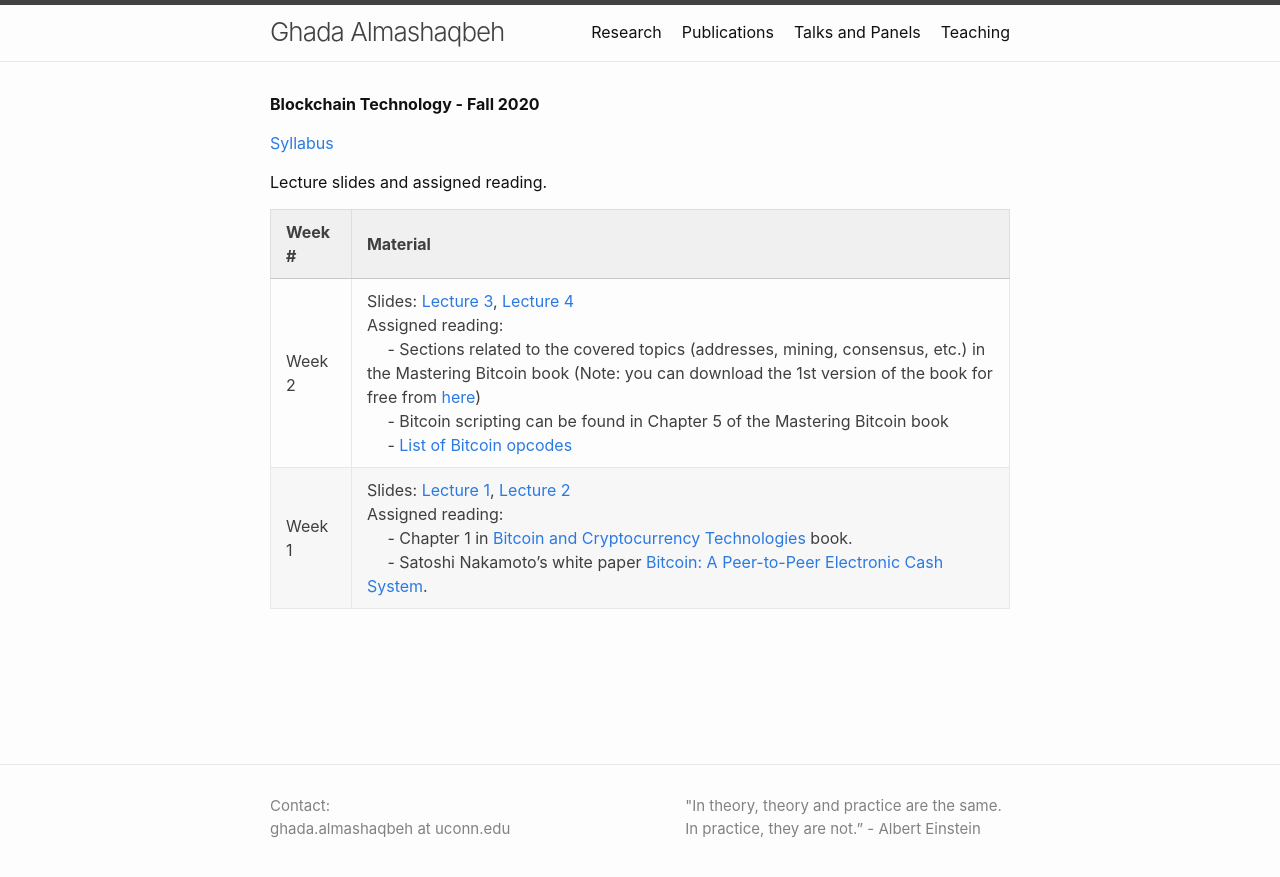
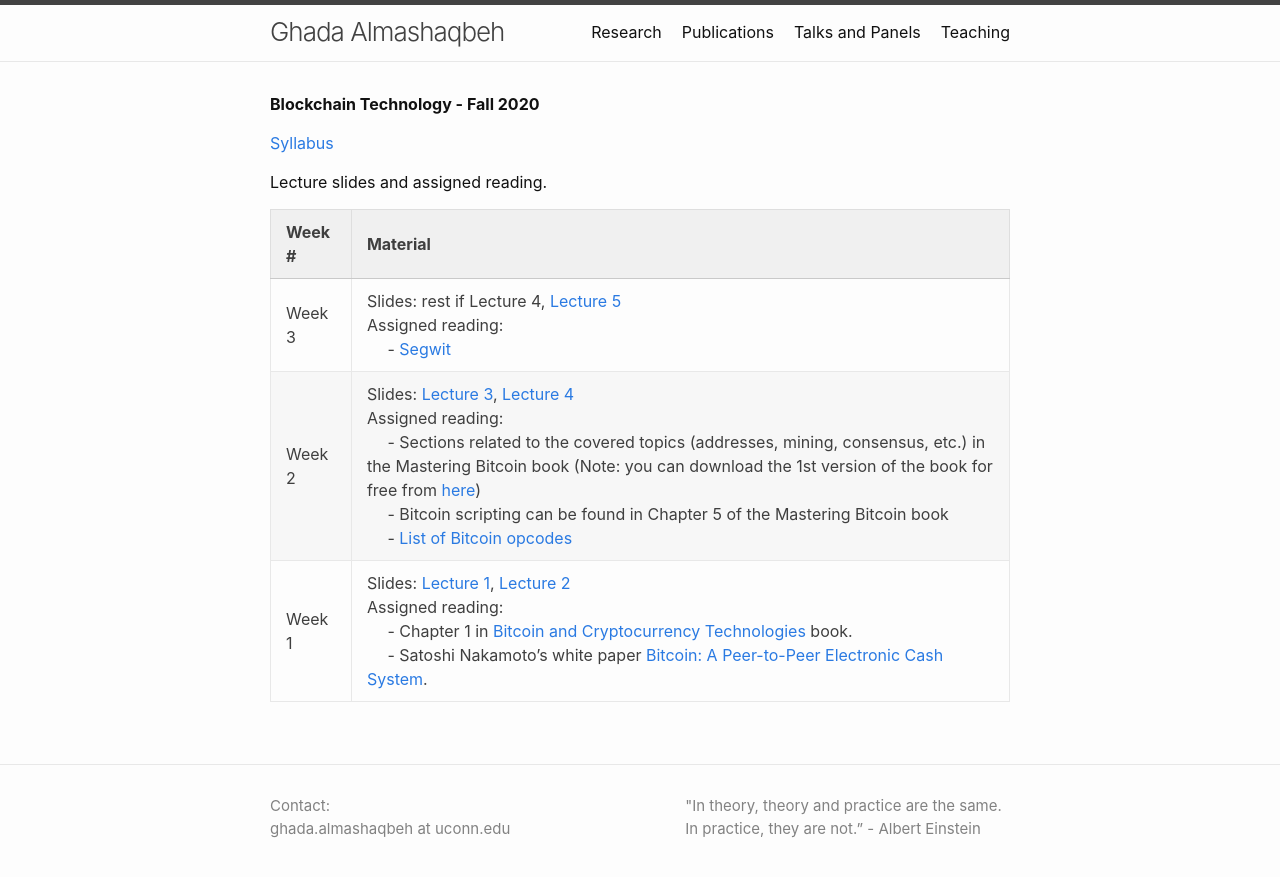
Before and after one commit to GhadaAlmashaqbeh/GhadaAlmashaqbeh.github.io, a Jekyll site: the page built from courses/blockchain-technology-f2020/index.md, in a window 1280 px wide. Shown: the top 877 px of the page. Built offline with Jekyll 4.4.1, drawn with Linux system fonts in a browser that asks for light colours.

Commit message:
add lecture 5

```diff
--- a/courses/blockchain-technology-f2020/index.md
+++ b/courses/blockchain-technology-f2020/index.md
@@ -10,5 +10,6 @@ Lecture slides and assigned reading.
 
 | Week # | Material           |
 |--------|--------------------|
+| Week 3 | Slides: rest if Lecture 4, [Lecture 5](./lecture5.pdf) <br/> Assigned reading: <br/> &emsp; - [Segwit](https://en.bitcoin.it/wiki/Segregated_Witness) |
 | Week 2 | Slides: [Lecture 3](./lecture3.pdf), [Lecture 4](./lecture4.pdf) <br/> Assigned reading: <br/> &emsp; - Sections related to the covered topics (addresses, mining, consensus, etc.) in the Mastering Bitcoin book (Note: you can download the 1st version of the book for free from [here](https://en.bitcoin.it/wiki/Mastering_Bitcoin)) <br/> &emsp; - Bitcoin scripting can be found in Chapter 5 of the Mastering Bitcoin book <br/> &emsp; - [List of Bitcoin opcodes](https://en.bitcoin.it/wiki/Script) |
 | Week 1 | Slides: [Lecture 1](./lecture1.pdf), [Lecture 2](./lecture2.pdf) <br/> Assigned reading: <br/> &emsp; - Chapter 1 in [Bitcoin and Cryptocurrency Technologies](https://d28rh4a8wq0iu5.cloudfront.net/bitcointech/readings/princeton_bitcoin_book.pdf) book. <br/> &emsp; - Satoshi Nakamoto’s white paper [Bitcoin: A Peer-to-Peer Electronic Cash System](https://bitcoin.org/bitcoin.pdf). |
```
Also changed, not shown: 2 other files.
